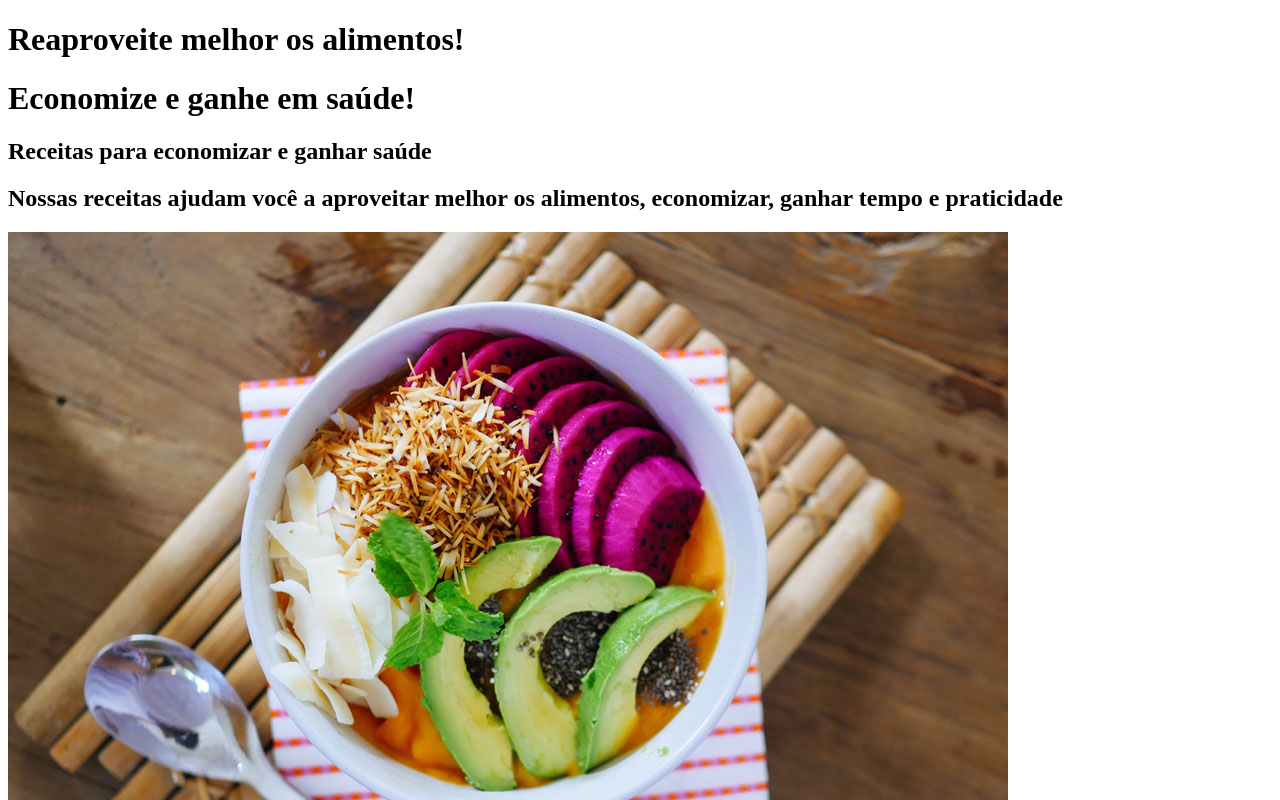
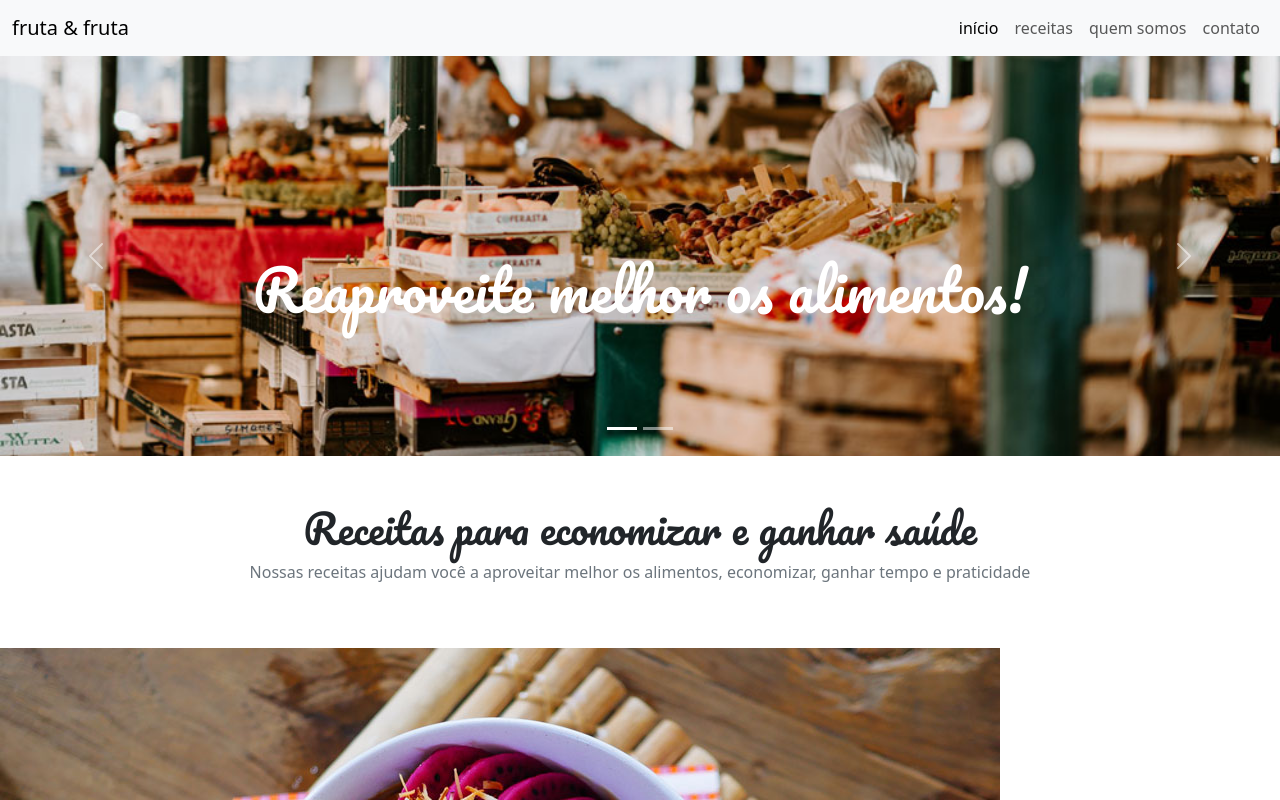
Before and after one commit to JotahIvo/bootstrap4, a plain HTML site: page index.html in a window 1280 px wide. Shown: the top 800 px of the page. Drawn offline with nearby package versions, Linux system fonts and the light colour scheme.

Commit message:
Evoluindo a estilização usando o Bootstrap.

```diff
--- a/index.html
+++ b/index.html
@@ -5,17 +5,63 @@
   <meta charset="utf-8">
   <meta name="viewport" content="width=device-width, initial-scale=1">
   <title>fruta e fruto</title>
+  <link href="https://cdn.jsdelivr.net/npm/bootstrap@5.3.0-alpha1/dist/css/bootstrap.min.css"
+    rel="stylesheet" integrity="sha384-GLhlTQ8iRABdZLl6O3oVMWSktQOp6b7In1Zl3/Jr59b6EGGoI1aFkw7cmDA6j6gD"
+    crossorigin="anonymous"> <!-- bootstrap -->
   <link rel="stylesheet" type="text/css" href="src/style.css">
 </head>
 
 <body>
-  <title>fruto & fruta</title>
 
-  <h1>Reaproveite melhor os alimentos!</h1>
-  <h1>Economize e ganhe em saúde!</h1>
+  <nav class="navbar navbar-expand-lg bg-body-tertiary">
+    <div class="container-fluid">
+      <a class="navbar-brand" href="#">fruta & fruta</a>
+      <button class="navbar-toggler" type="button" data-bs-toggle="collapse" data-bs-target="#navbarNavAltMarkup" aria-controls="navbarNavAltMarkup" aria-expanded="false" aria-label="Toggle navigation">
+        <span class="navbar-toggler-icon"></span>
+      </button>
+      <div class="collapse navbar-collapse justify-content-end" id="navbarNavAltMarkup">
+        <div class="navbar-nav">
+          <a class="nav-link active" aria-current="page" href="#">início</a>
+          <a class="nav-link" href="#">receitas</a>
+          <a class="nav-link" href="#">quem somos</a>
+          <a class="nav-link" href="#">contato</a>
+        </div>
+      </div>
+    </div>
+  </nav>
 
-  <h2>Receitas para economizar e ganhar saúde</h2>
-  <h2>Nossas receitas ajudam você a aproveitar melhor os alimentos, economizar, ganhar tempo e praticidade</h2>
+  <div id="carouselExampleCaptions" class="carousel slide" data-bs-interval="1000">
+    <div class="carousel-indicators">
+      <button type="button" data-bs-target="#carouselExampleCaptions" data-bs-slide-to="0" class="active" aria-current="true" aria-label="Slide 1"></button>
+      <button type="button" data-bs-target="#carouselExampleCaptions" data-bs-slide-to="1" aria-label="Slide 2"></button>
+
+    </div>
+    <div class="carousel-inner">
+      <div class="carousel-item active">
+        <img src="src/img/carrossel-img1.jpg" class="d-block w-100 imagem-corrossel-um" alt="...">
+        <div class="carousel-caption d-none d-md-block h-50">
+          <h1 class="fonte-titulo display-4">Reaproveite melhor os alimentos!</h1>
+        </div>
+      </div>
+      <div class="carousel-item">
+        <img src="src/img/carrossel-img2.jpg" class="d-block w-100 imagem-corrossel-dois" alt="...">
+        <div class="carousel-caption d-none d-md-block h-50">
+          <h1 class="fonte-titulo display-4">Economize e ganhe em saúde!</h1>
+        </div>
+      </div>
+    </div>
+    <button class="carousel-control-prev" type="button" data-bs-target="#carouselExampleCaptions" data-bs-slide="prev">
+      <span class="carousel-control-prev-icon" aria-hidden="true"></span>
+      <span class="visually-hidden">Previous</span>
+    </button>
+    <button class="carousel-control-next" type="button" data-bs-target="#carouselExampleCaptions" data-bs-slide="next">
+      <span class="carousel-control-next-icon" aria-hidden="true"></span>
+      <span class="visually-hidden">Next</span>
+    </button>
+  </div>
+
+  <h1 class="text-center fonte-titulo cor-especiall pt-5">Receitas para economizar e ganhar saúde</h1>
+  <p class="text-center text-secondary pb-5">Nossas receitas ajudam você a aproveitar melhor os alimentos, economizar, ganhar tempo e praticidade</p>
 
   <img src="src/img/receita-abacate.jpg" alt="tigela com salada de abacate, vista superior">
   <h3>Tigela de abacate</h3>
@@ -44,7 +90,9 @@
 
   <p>contato:<a href="mailto:email@frutafruto.com.br">email@frutafruto.com.br</a></p>
 
-  <script src=""></script>
+  <script src="https://cdn.jsdelivr.net/npm/bootstrap@5.3.0-alpha1/dist/js/bootstrap.bundle.min.js"
+    integrity="sha384-w76AqPfDkMBDXo30jS1Sgez6pr3x5MlQ1ZAGC+nuZB+EYdgRZgiwxhTBTkF7CXvN"
+    crossorigin="anonymous"></script> <!-- bootstrap -->
 
 </body>
 </html>
--- a/src/style.css
+++ b/src/style.css
@@ -0,0 +1,24 @@
+@import url('https://fonts.googleapis.com/css2?family=Pacifico&display=swap');
+
+:root{
+    --fonte-principal: 'Pacifico', cursive;
+}
+
+.fonte-titulo{
+    font-family: var(--fonte-principal);
+}
+
+.imagem-corrossel-um{
+    height: 400px;
+    object-fit: cover;
+    object-position: 0 80%;
+}
+
+.imagem-corrossel-dois{
+    height: 400px;
+    object-fit: cover;
+}
+
+.cor-especial{
+    color: darkred;
+}
```
